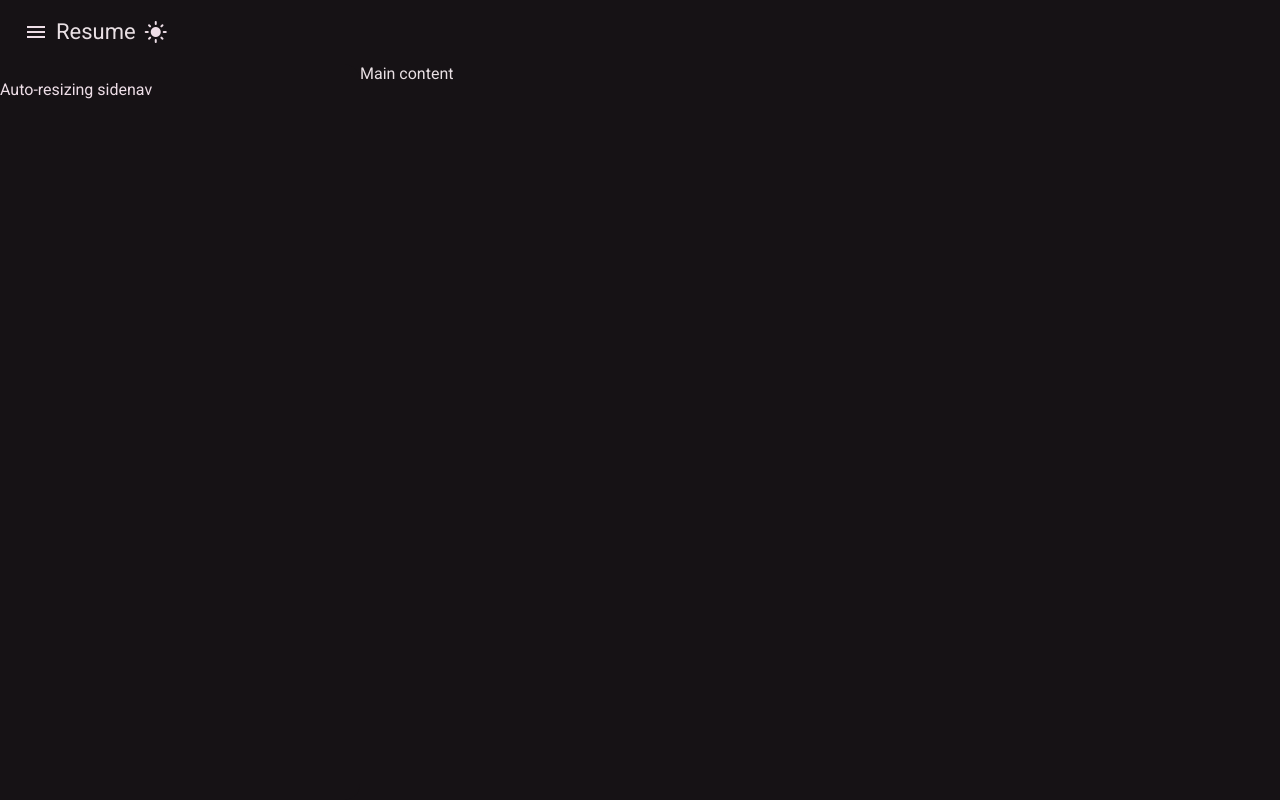
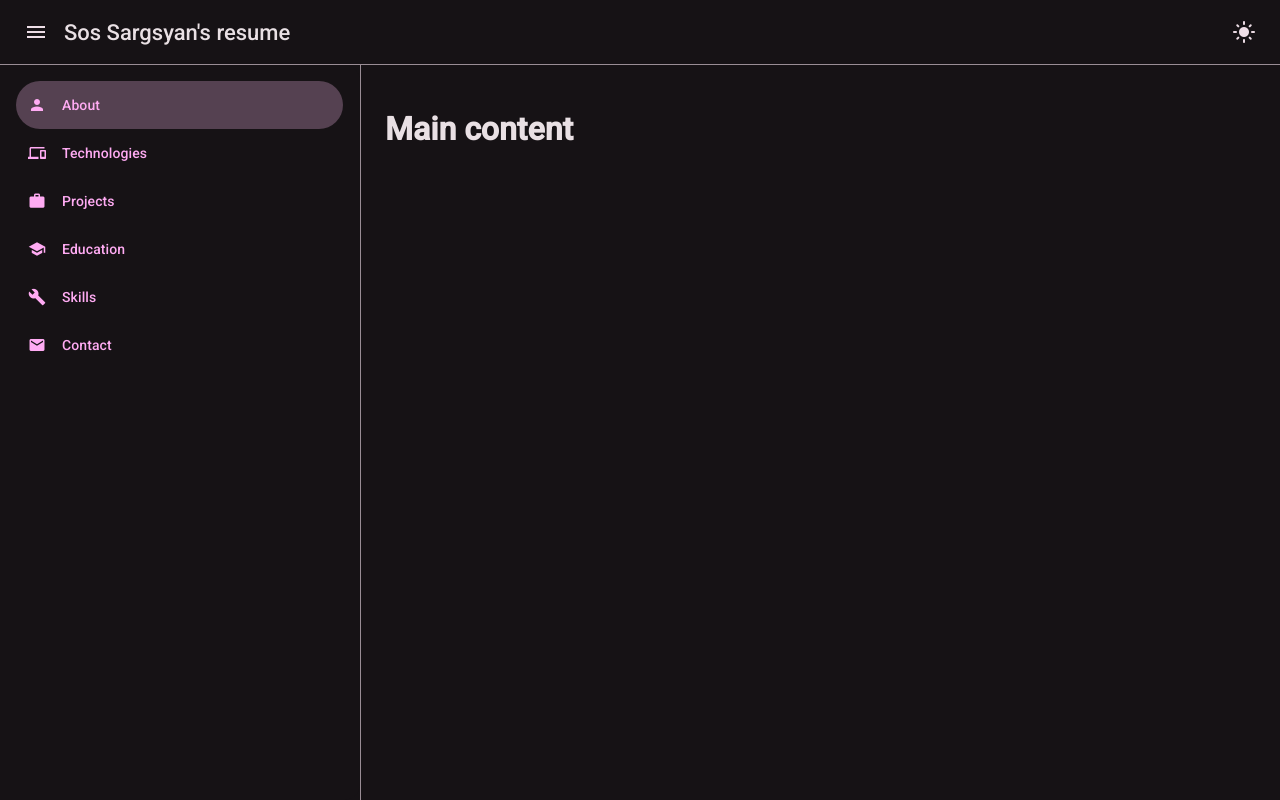
Before and after one commit to sossargsyan/resume, an Angular app: page / in a window 1280 px wide. Built offline with nearby package versions, Linux system fonts and the light colour scheme.

Commit message:
Implemented main structure

```diff
--- a/src/app/app.component.html
+++ b/src/app/app.component.html
@@ -1,8 +1,12 @@
-<mat-toolbar class="mat-elevation-z8">
+<mat-toolbar class="main-header">
+  <div class="left-side">
     <button mat-icon-button aria-label="Menu button" (click)="drawer.toggle()">
       <mat-icon>menu</mat-icon>
     </button>
-  <span>Resume</span>
+    <span class="app-title">{{ title }}</span>
+  </div>
+  <div class="middle-side"></div>
+  <div class="right-side">
     <button
       mat-icon-button
       (click)="toggleTheme()"
@@ -15,11 +19,17 @@
       <mat-icon>dark_mode</mat-icon>
       }
     </button>
+  </div>
 </mat-toolbar>
-<router-outlet />
+<mat-divider></mat-divider>
 <mat-drawer-container class="main-container" autosize>
   <mat-drawer #drawer class="main-sidenav" mode="side" opened="true">
-    <p>Auto-resizing sidenav</p>
+    <app-side-menu></app-side-menu>
   </mat-drawer>
-  <div class="main-sidenav-content">Main content</div>
+  <div class="main-sidenav-content">
+    <mat-divider [vertical]="true"></mat-divider>
+    <div class="main-content">
+      <h1>Main content</h1>
+    </div>
+  </div>
 </mat-drawer-container>
--- a/src/app/app.component.scss
+++ b/src/app/app.component.scss
@@ -1,3 +1,30 @@
+.main-header {
+  display: flex;
+  justify-content: space-between;
+  align-items: center;
+  .left-side {
+    display: flex;
+    align-items: center;
+    gap: 8px;
+    .app-title {
+      font-weight: 500;
+      line-height: normal;
+    }
+  }
+}
 .main-container {
-  height: calc(100% - 64px);
+  height: calc(100% - 65px);
+  .main-sidenav {
+    padding: 8px 16px;
+  }
+  .main-sidenav-content {
+    display: flex;
+    height: 100%;
+    .main-content {
+      flex: 1;
+      overflow: auto;
+      padding: 24px;
+      flex-direction: column;
+    }
+  }
 }
--- a/src/app/app.component.ts
+++ b/src/app/app.component.ts
@@ -5,8 +5,11 @@ import { MatIconModule } from '@angular/material/icon';
 import { MatButtonModule } from '@angular/material/button';
 import { MatToolbarModule } from '@angular/material/toolbar';
 import { MatTooltipModule } from '@angular/material/tooltip';
+import { MatDividerModule } from '@angular/material/divider';
 
 import { ThemeType } from './types';
+import { SideMenuComponent } from './side-menu/side-menu.component';
+import { appTitle } from './constants';
 
 @Component({
   selector: 'app-root',
@@ -17,17 +20,18 @@ import { ThemeType } from './types';
     MatToolbarModule,
     MatButtonModule,
     MatIconModule,
+    MatDividerModule,
     MatTooltipModule,
+    SideMenuComponent,
   ],
   templateUrl: './app.component.html',
   styleUrl: './app.component.scss',
 })
 export class AppComponent {
-  title = 'Resume';
+  title = appTitle;
   @HostBinding('class')
   currentTheme: ThemeType =
     (localStorage.getItem('theme') as ThemeType) || ThemeType.Dark;
-
   isDarkMode: boolean = this.currentTheme === ThemeType.Dark;
 
   toggleTheme() {
--- /dev/null
+++ b/src/app/constants.ts
@@ -0,0 +1,35 @@
+export const appTitle = `Sos Sargsyan's resume`;
+
+export const sections = [
+  {
+    name: 'About',
+    icon: 'person',
+    route: 'about',
+    isActive: true,
+  },
+  {
+    name: 'Technologies',
+    icon: 'devices',
+    route: 'technologies',
+  },
+  {
+    name: 'Projects',
+    icon: 'work',
+    route: 'projects',
+  },
+  {
+    name: 'Education',
+    icon: 'school',
+    route: 'education',
+  },
+  {
+    name: 'Skills',
+    icon: 'build',
+    route: 'skills',
+  },
+  {
+    name: 'Contact',
+    icon: 'email',
+    route: 'contact',
+  },
+];
--- /dev/null
+++ b/src/app/side-menu/side-menu.component.html
@@ -0,0 +1,15 @@
+<mat-nav-list>
+  @for (item of sections; track $index) {
+  <mat-list-item
+    [activated]="item.isActive!"
+    (click)="onItemClicked(item)"
+    class="item"
+    [class]="{ active: item.isActive }"
+  >
+    <button mat-button class="item-btn">
+      <mat-icon>{{ item.icon }}</mat-icon>
+      <a>{{ item.name }}</a>
+    </button>
+  </mat-list-item>
+  }
+</mat-nav-list>
--- /dev/null
+++ b/src/app/side-menu/side-menu.component.scss
@@ -0,0 +1,11 @@
+.item {
+  padding: 0;
+  .item-btn {
+    display: flex;
+    justify-content: start;
+    align-items: center;
+    gap: 8px;
+    width: 100%;
+    height: 48px;
+  }
+}
--- /dev/null
+++ b/src/app/side-menu/side-menu.component.ts
@@ -0,0 +1,27 @@
+import { Component } from '@angular/core';
+import { MatListModule } from '@angular/material/list';
+import { MatButtonModule } from '@angular/material/button';
+import { MatIconModule } from '@angular/material/icon';
+
+import { MenuItem } from '../types';
+import { sections } from '../constants';
+
+@Component({
+  selector: 'app-side-menu',
+  standalone: true,
+  imports: [MatListModule, MatButtonModule, MatIconModule],
+  templateUrl: './side-menu.component.html',
+  styleUrl: './side-menu.component.scss',
+})
+export class SideMenuComponent {
+  sections: MenuItem[] = sections;
+
+  onItemClicked(item: MenuItem) {
+    this.sections = this.sections.map((section) => {
+      if (section.name === item.name) {
+        return { ...section, isActive: true };
+      }
+      return { ...section, isActive: false };
+    });
+  }
+}
```
Also changed, not shown: src/app/types.ts (+7 -0 lines). Lines whose indentation alone changed are shown as unchanged.
